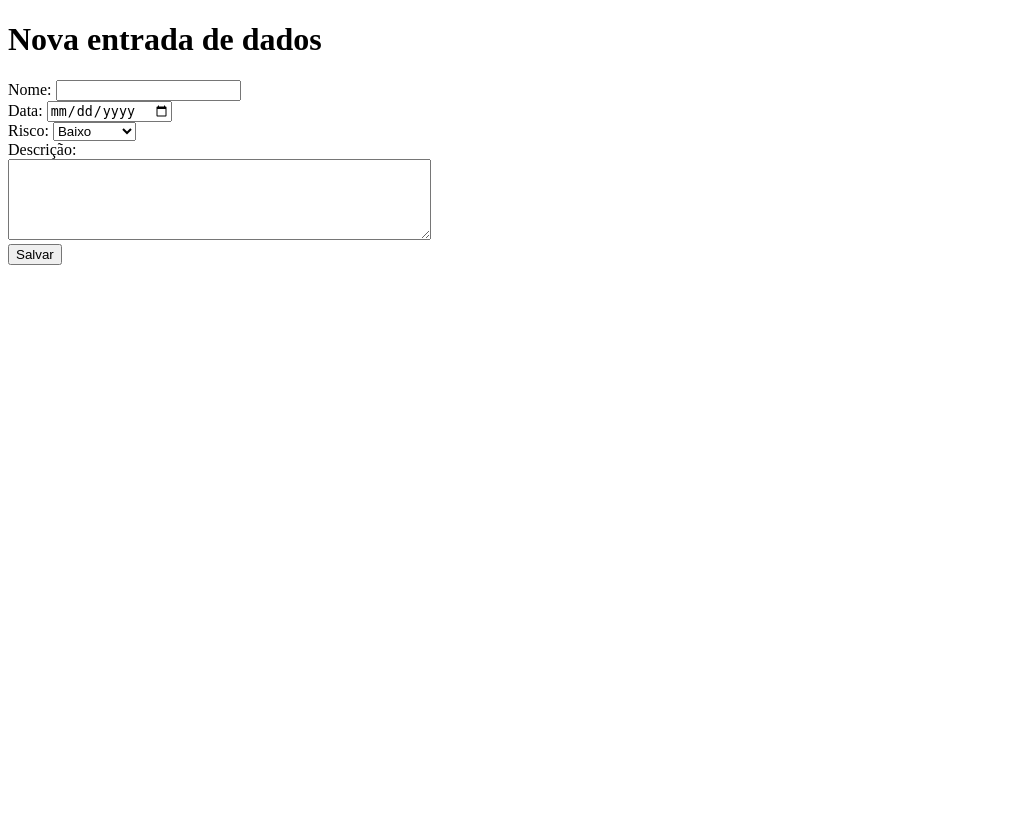
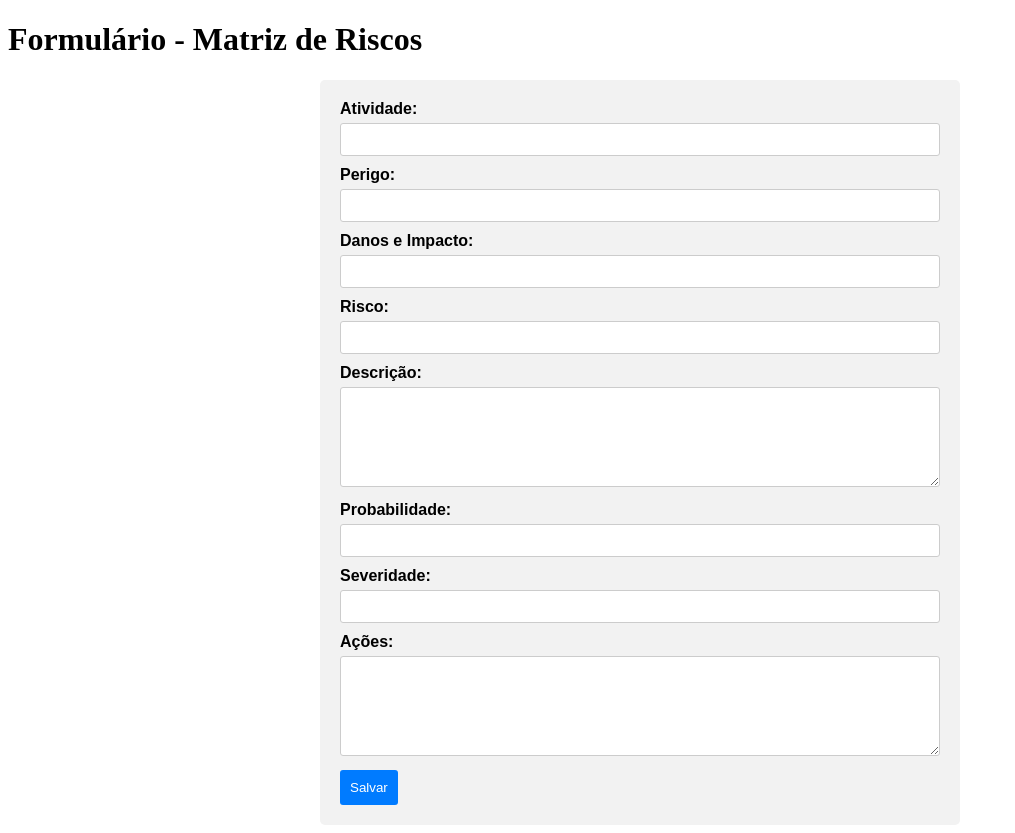
Before and after one commit to felipeCaetano/matriz55, a Flask app: page /nova_entrada in a window 1280 px wide. Shown: the whole page, without its empty margins (0-1015 px from the left). Before the commit the page ends 265 px from the top, so only its background shows below. Run offline with Flask 3, Linux system fonts and the light colour scheme.

Commit message:
Sqlite version

```diff
--- a/app.py
+++ b/app.py
@@ -1,26 +1,66 @@
 from flask import Flask, render_template, request, redirect, url_for
+from flask_sqlalchemy import SQLAlchemy
 
+
+db = SQLAlchemy()
 app = Flask(__name__)
 
 # Definir um modelo de dados para a matriz
 matriz = [[0] * 5 for _ in range(5)]
 
+# # configurar a URL de conexão com o banco de dados
+# app.config['SQLALCHEMY_DATABASE_URI'] = 'postgresql://seu_usuario:sua_senha@localhost/seu_banco_de_dados'
+app.config['SQLALCHEMY_DATABASE_URI'] = 'sqlite:///matriz.db'
+# initialize the app with the extension
+db.init_app(app)
+
+# Definição do modelo MatrizRiscos
+class MatrizRiscos(db.Model):
+    id = db.Column(db.Integer, primary_key=True)
+    risco = db.Column(db.String(20))
+    descricao = db.Column(db.String(100))
+    probabilidade = db.Column(db.String(20))
+    severidade = db.Column(db.String(20))
+    acoes = db.Column(db.String(100))
+
+    def __init__(self, risco, descricao, probabilidade, severidade, acoes):
+        self.risco = risco
+        self.descricao = descricao
+        self.probabilidade = probabilidade
+        self.severidade = severidade
+        self.acoes = acoes
+
+with app.app_context():
+    db.create_all()
+
 # Rota para exibir a matriz
 @app.route('/')
 def exibir_matriz():
-    return render_template('matriz.html', matriz=matriz)
+    return render_template('matriz55.html', matriz=matriz)
+
+# rota para exibir o formulário de nova entrada
+@app.route('/nova_entrada')
+def exibir_formulario():
+    return render_template('nova_entrada.html')
 
 # Rota para criar uma nova entrada na matriz
-@app.route('/nova_entrada', methods=['GET', 'POST'])
+@app.route('/nova_entrada', methods=['POST'])
 def nova_entrada():
     if request.method == 'POST':
-        linha = int(request.form['linha'])
-        coluna = int(request.form['coluna'])
-        valor = int(request.form['valor'])
-        matriz[linha][coluna] = valor
-        return redirect(url_for('exibir_matriz'))
+        risco = request.form['risco']
+        descricao = request.form['descricao']
+        probabilidade = request.form['probabilidade']
+        severidade = request.form['severidade']
+        acoes = request.form['acoes']
+        nova_entrada = MatrizRiscos(risco=risco, descricao=descricao, probabilidade=probabilidade,
+                                     severidade=severidade, acoes=acoes)
+        db.session.add(nova_entrada)
+        db.session.commit()
+
+        return redirect('/')
     else:
-        return render_template('nova_entrada.html')
+        return render_template('matriz55.html')
+
 
 # Rota para editar uma entrada existente na matriz
 @app.route('/editar_entrada/<int:linha>/<int:coluna>', methods=['GET', 'POST'])
@@ -40,4 +80,5 @@ def excluir_entrada(linha, coluna):
     return redirect(url_for('exibir_matriz'))
 
 if __name__ == '__main__':
+    # db.create_all()  # Cria as tabelas no banco de dados
     app.run(debug=True)
--- a/table.css
+++ b/table.css
@@ -13,6 +13,11 @@ td {
 td:first-child {
   font-weight: bold;
   text-align: left;
+}
+
+.severidade{
+  font-weight: normal;
+  text-align: center;
 }
 
 tr:first-child td {
--- a/matriz55.html
+++ b/templates/matriz55.html
@@ -9,14 +9,13 @@
 </head>
 <body>
   <div style="width: 100%;">
-  <p style="writing-mode: sideways-lr; float: left; width: 30%;">Probabilidade</p>
-  <table style="float: right; width: 70%;">
+  <table style="float: none; width: 70%;">
     <tr>
       <th rowspan="3" style="text-align: center;">Probabilidade</th>
       <th colspan="5">Severidade</th>
     </tr>
     <tr>
-      <td style="font-weight: normal;">1 - Leve</td>
+      <td class="serveridade">1 - Leve</td>
       <td>2 - Baixa</td>
       <td>3 - Média</td>
       <td>4 - Alta</td>
--- a/templates/nova_entrada.html
+++ b/templates/nova_entrada.html
@@ -1,28 +1,81 @@
 <!DOCTYPE html>
 <html>
 <head>
-	<title>Nova entrada de dados</title>
+    <title>Formulário - Matriz de Riscos</title>
+    <style>
+        /* Estilos para o formulário */
+        form {
+            max-width: 600px;
+            margin: 0 auto;
+            padding: 20px;
+            background-color: #f2f2f2;
+            border-radius: 5px;
+            font-family: Arial, sans-serif;
+        }
+
+        label {
+            display: block;
+            margin-bottom: 5px;
+            font-weight: bold;
+        }
+
+        input[type="text"],
+        input[type="number"],
+        textarea {
+            width: 100%;
+            padding: 8px;
+            margin-bottom: 10px;
+            border: 1px solid #ccc;
+            border-radius: 3px;
+            box-sizing: border-box;
+        }
+
+        textarea {
+            height: 100px;
+        }
+
+        input[type="submit"] {
+            background-color: #007bff;
+            color: #fff;
+            padding: 10px;
+            border: none;
+            border-radius: 3px;
+            cursor: pointer;
+        }
+
+        input[type="submit"]:hover {
+            background-color: #0056b3;
+        }
+    </style>
 </head>
 <body>
-	<h1>Nova entrada de dados</h1>
-	<form action="{{ url_for('nova_entrada') }}" method="post">
-		<label for="nome">Nome:</label>
-		<input type="text" id="nome" name="nome" required><br>
-
-		<label for="data">Data:</label>
-		<input type="date" id="data" name="data" required><br>
-
-		<label for="risco">Risco:</label>
-		<select id="risco" name="risco" required>
-			<option value="1">Baixo</option>
-			<option value="2">Moderado</option>
-			<option value="3">Alto</option>
-		</select><br>
-
-		<label for="descricao">Descrição:</label><br>
-		<textarea id="descricao" name="descricao" rows="5" cols="50" required></textarea><br>
-
-		<button type="submit">Salvar</button>
-	</form>
+    <h1>Formulário - Matriz de Riscos</h1>
+    <form action="/nova_entrada" method="post">
+		<label for="ativida">Atividade:</label>
+        <input type="text" id="ativida" name="atividade" required>
+        <br>
+		<label for="perigo">Perigo:</label>
+        <input type="text" id="perigo" name="perigo" required>
+        <br>
+		<label for="danos">Danos e Impacto:</label>
+        <input type="text" id="danos" name="danos" required>
+        <br>
+        <label for="risco">Risco:</label>
+        <input type="text" id="risco" name="risco" required>
+        <br>
+        <label for="descricao">Descrição:</label>
+        <textarea id="descricao" name="descricao" required></textarea>
+        <br>
+        <label for="probabilidade">Probabilidade:</label>
+        <input type="number" id="probabilidade" name="probabilidade" min="1" max="5" required>
+        <br>
+        <label for="severidade">Severidade:</label>
+        <input type="number" id="severidade" name="severidade" min="1" max="5" required>
+        <br>
+        <label for="acoes">Ações:</label>
+        <textarea id="acoes" name="acoes" required></textarea>
+        <br>
+        <input type="submit" value="Salvar">
+    </form>
 </body>
 </html>
```
Also changed, not shown: instance/matriz.db (added), 1 other file.
